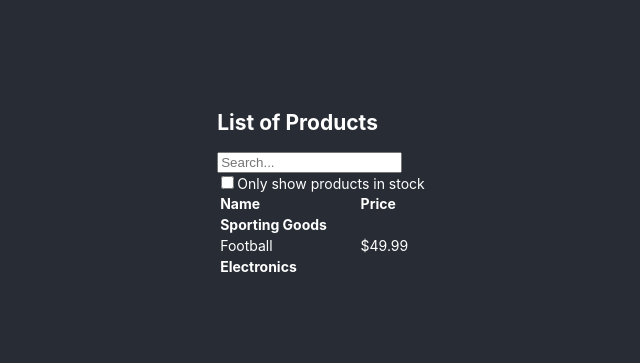
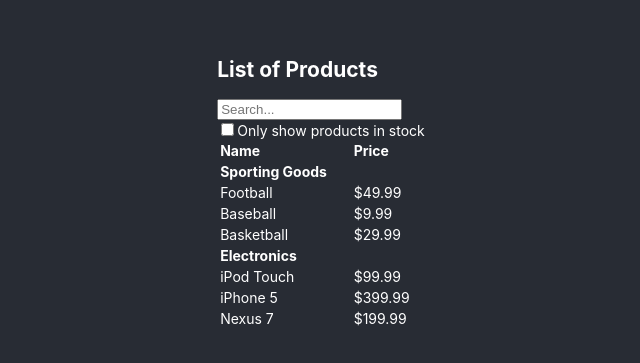
Before and after one commit to YazeedEld/list-of-products, a React (Create React App) app: page / in a window 1280 px wide. Shown: the part 215-578 px from the top of the page, without its empty margins (319-959 px from the left). Built offline with nearby package versions, Linux system fonts and the light colour scheme.

Commit message:
listing products

```diff
--- a/src/components/ProductRow.js
+++ b/src/components/ProductRow.js
@@ -8,8 +8,8 @@ class ProductRow extends React.Component {
     render() {
         return (
             <tr>
-                <td>{this.props.productName}</td>
-                <td>{this.props.productPrice}</td>
+                <td>{this.props.name}</td>
+                <td>{this.props.price}</td>
             </tr>
         )
     }
--- a/src/components/ProductsCategoryRow.js
+++ b/src/components/ProductsCategoryRow.js
@@ -8,7 +8,7 @@ class ProductsCategoryRow  extends React.Component {
   render() {
     return (
         <tr>
-        <td><b>{this.props.categoryName}</b></td>
+        <td><b>{this.props.category}</b></td>
         </tr>
     );
   }
--- a/src/components/ProductsTable.js
+++ b/src/components/ProductsTable.js
@@ -9,15 +9,45 @@ class ProductsTable extends React.Component {
     super(props);
   }
 
+  //loading the data
+  componentDidMount(){
+
+  }
+
+  filterProducts(list, category) {
+      return list.filter((product) => {
+          return product.category === category;
+      })
+  }
+
+  listToComponents(list) {
+    return list.map((product,index) => {
+            return (
+                <ProductRow
+                    key={index}
+                    category={product.category}
+                    price={product.price}
+                    stocked={product.stocked}
+                    name={product.name}/>
+            )
+        })
+  }
+
   render() {
     // let productList = data.map((product,index) => {
-    //     if (product.category == 'Sporting Good'){
+    //     return (
+    //         <ProductRow
+    //             key={index}
+    //             category={product.category}
+    //             price={product.price}
+    //             stocked={product.stocked}
+    //             name={product.name}/>
+    //     )
+    // });
 
-    //     } else if (product.category == 'Electronics'){
+    let sportsList = this.filterProducts(data,'Sporting Goods');
+    let elecList = this.filterProducts(data,'Electronics');
 
-    //     }
-    // })
-    console.log(data);
     return (
       <table style={{width:'100%'}}>
         <tbody>
@@ -25,12 +55,10 @@ class ProductsTable extends React.Component {
             <td><b>Name</b></td>
             <td><b>Price</b></td>
           </tr>
-          <ProductsCategoryRow categoryName='Sporting Goods'/>
-          <ProductRow productName='Football' productPrice='$49.99'/>
-
-
-
-          <ProductsCategoryRow categoryName='Electronics'/>
+          <ProductsCategoryRow category='Sporting Goods'/>
+          {this.listToComponents(sportsList)}
+          <ProductsCategoryRow category='Electronics'/>
+          {this.listToComponents(elecList)}
         </tbody>
       </table>
     );
```
